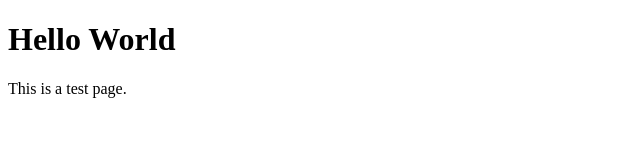
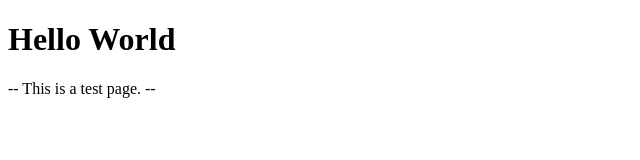
Before and after one commit to LeeHL451/leehl451, a plain HTML site: page index.html in a window 1280 px wide. Shown: the full height of the page, 0-640 px from the left. Drawn offline with Linux system fonts and the light colour scheme.

Commit message:
Update index.html

```diff
--- a/index.html
+++ b/index.html
@@ -2,6 +2,6 @@
 <html>
 <body>
 <h1>Hello World</h1>
-<p>This is a test page.</p>
+<p> -- This is a test page. --</p>
 </body>
 </html>
```
